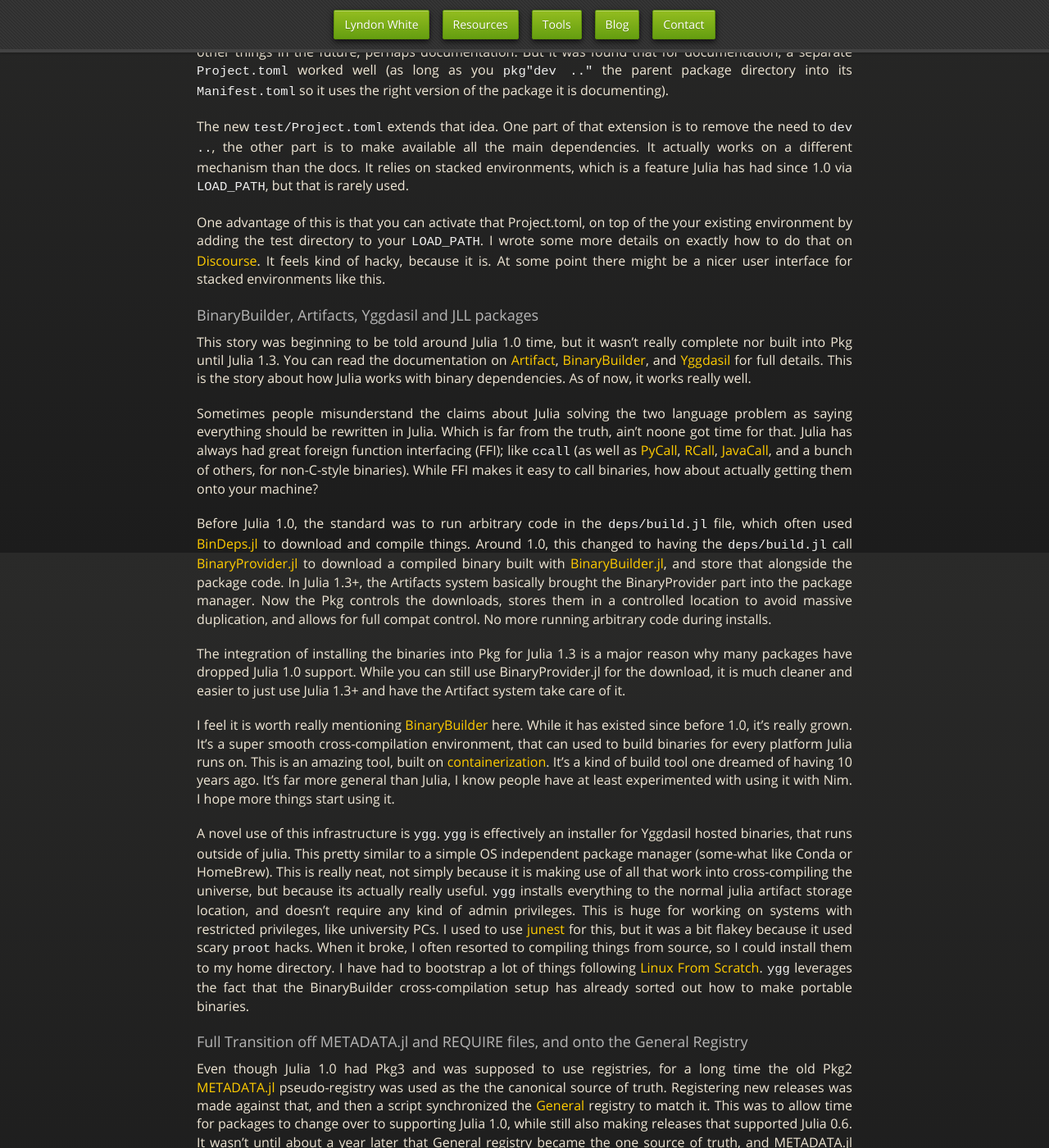
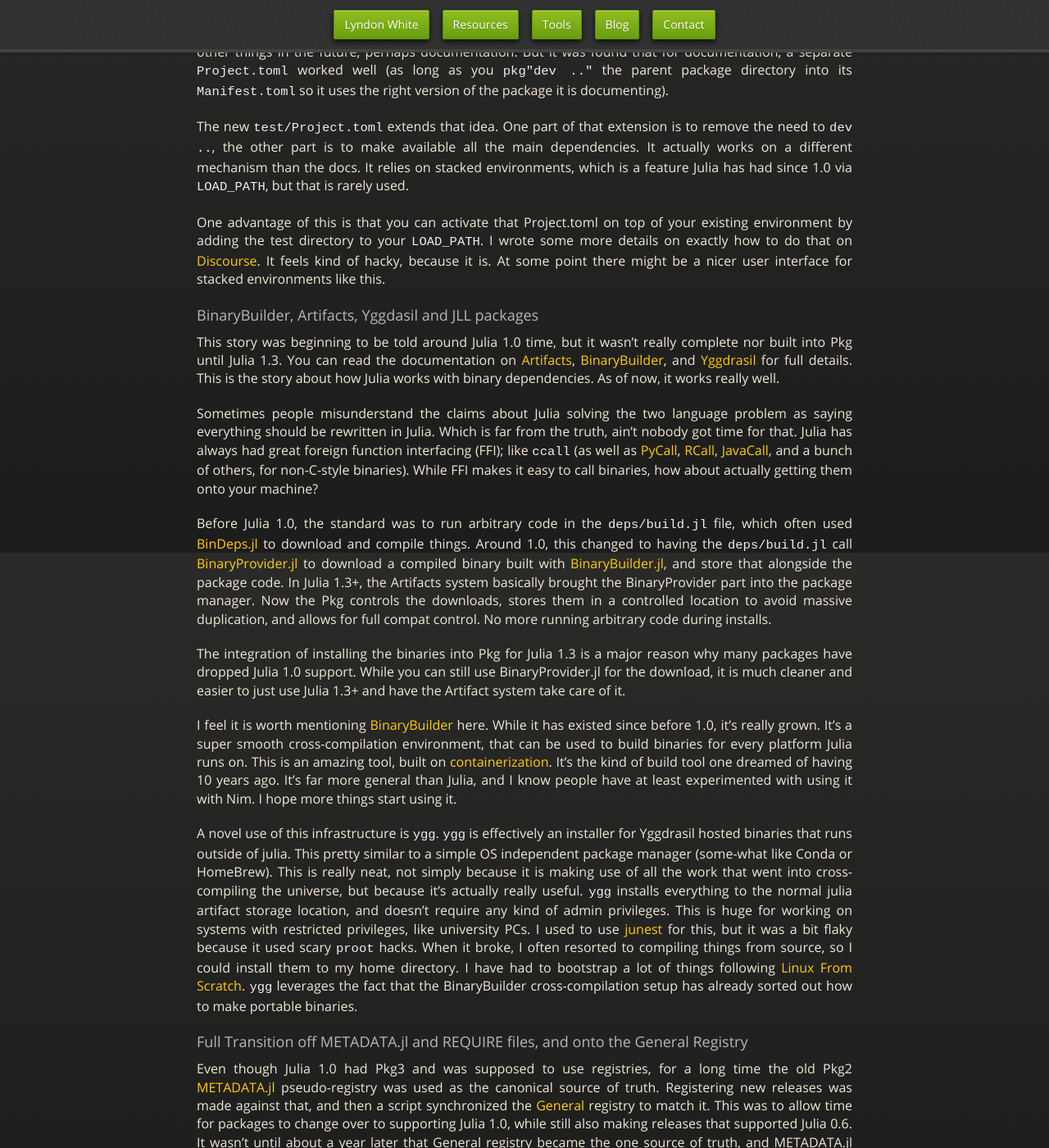
Before and after one commit to oxinabox/oxinabox.github.io, a Jekyll site: the page built from _posts/2021-03-14-Julia-1.6-what-has-changed-since-1.0.md, in a window 1280 px wide and 1400 px high, scrolled down 11026 px. Shown: the whole window at 82% size. Built offline with Jekyll 4.4.1, drawn with Linux system fonts in a browser that asks for light colours; nearby versions of some CDN libraries; some web fonts are replaced.

Commit message:
Apply suggestions from code review
Co-authored-by: Nils <nils@gudat.uk>

```diff
--- a/_posts/2021-03-14-Julia-1.6-what-has-changed-since-1.0.md
+++ b/_posts/2021-03-14-Julia-1.6-what-has-changed-since-1.0.md
@@ -365,12 +365,12 @@
 
 This story was beginning to be told around Julia 1.0 time,
 but it wasn't really complete nor built into Pkg until Julia 1.3.
-You can read the documentation on [Artifact](https://julialang.github.io/Pkg.jl/v1/artifacts/), [BinaryBuilder](https://github.com/JuliaPackaging/BinaryBuilder.jl), and [Yggdasil](https://github.com/JuliaPackaging/Yggdrasil) for full details.
+You can read the documentation on [Artifacts](https://julialang.github.io/Pkg.jl/v1/artifacts/), [BinaryBuilder](https://github.com/JuliaPackaging/BinaryBuilder.jl), and [Yggdrasil](https://github.com/JuliaPackaging/Yggdrasil) for full details.
 This is the story about how Julia works with binary dependencies.
 As of now, it works really well.
 
 Sometimes people misunderstand the claims about Julia solving the two language problem as saying everything should be rewritten in Julia.
-Which is far from the truth, ain't noone got time for that.
+Which is far from the truth, ain't nobody got time for that.
 Julia has always had great foreign function interfacing (FFI); like [`ccall`](https://docs.julialang.org/en/v1/manual/calling-c-and-fortran-code/) (as well as [PyCall](https://github.com/JuliaPy/PyCall.jl/), [RCall](https://github.com/JuliaInterop/RCall.jl), [JavaCall](https://github.com/JuliaInterop/JavaCall.jl), and a bunch of others, for non-C-style binaries).
 While FFI makes it easy to call binaries, how about actually getting them onto your machine?
 
@@ -383,27 +383,27 @@
 The integration of installing the binaries into Pkg for Julia 1.3 is a major reason why many packages have dropped Julia 1.0 support.
 While you can still use BinaryProvider.jl for the download, it is much cleaner and easier to just use Julia 1.3+ and have the Artifact system take care of it.
 
-I feel it is worth really mentioning [BinaryBuilder](https://binarybuilder.org/) here.
+I feel it is worth mentioning [BinaryBuilder](https://binarybuilder.org/) here.
 While it has existed since before 1.0, it's really grown.
-It's a super smooth cross-compilation environment, that can used to build binaries for every platform Julia runs on.
+It's a super smooth cross-compilation environment, that can be used to build binaries for every platform Julia runs on.
 This is an amazing tool, built on [containerization](https://en.wikipedia.org/wiki/OS-level_virtualization).
-It's a kind of build tool one dreamed of having 10 years ago.
-It's far more general than Julia, I know people have at least experimented with using it with Nim.
+It's the kind of build tool one dreamed of having 10 years ago.
+It's far more general than Julia, and I know people have at least experimented with using it with Nim.
 I hope more things start using it.
 
 A novel use of this infrastructure is [`ygg`](https://discourse.julialang.org/t/announcing-ygg/54687).
-`ygg` is effectively an installer for Yggdasil hosted binaries, that runs outside of julia.
+`ygg` is effectively an installer for Yggdrasil hosted binaries that runs outside of julia.
 This pretty similar to a simple OS independent package manager (some-what like Conda or HomeBrew).
-This is really neat, not simply because it is making use of all that work into cross-compiling the universe, but because its actually really useful.
+This is really neat, not simply because it is making use of all the work that went into cross-compiling the universe, but because it's actually really useful.
 `ygg` installs everything to the normal julia artifact storage location, and doesn't require any kind of admin privileges.
 This is huge for working on systems with restricted privileges, like university PCs.
-I used to use [junest](https://github.com/fsquillace/junest) for this, but it was a bit flakey because it used scary `proot` hacks.
+I used to use [junest](https://github.com/fsquillace/junest) for this, but it was a bit flaky because it used scary `proot` hacks.
 When it broke, I often resorted to compiling things from source, so I could install them to my home directory.
 I have had to bootstrap a lot of things following [Linux From Scratch](http://www.linuxfromscratch.org/blfs/).
 `ygg` leverages the fact that the BinaryBuilder cross-compilation setup has already sorted out how to make portable binaries.
 
 ### Full Transition off METADATA.jl and REQUIRE files, and onto the General Registry
-Even though Julia 1.0 had Pkg3 and was supposed to use registries, for a long time the old Pkg2 [METADATA.jl](https://github.com/JuliaLang/METADATA.jl) pseudo-registry was used as the the canonical source of truth.
+Even though Julia 1.0 had Pkg3 and was supposed to use registries, for a long time the old Pkg2 [METADATA.jl](https://github.com/JuliaLang/METADATA.jl) pseudo-registry was used as the canonical source of truth.
 Registering new releases was made against that, and then a script synchronized the [General](https://github.com/JuliaRegistries/General) registry to match it.
 This was to allow time for packages to change over to supporting Julia 1.0, while still also making releases that supported Julia 0.6.
 It wasn't until about a year later that General registry became the one source of truth, and METADATA.jl was retired.
```
Also changed, not shown: other parts of _posts/2021-03-14-Julia-1.6-what-has-changed-since-1.0.md (+1 -1 lines).
